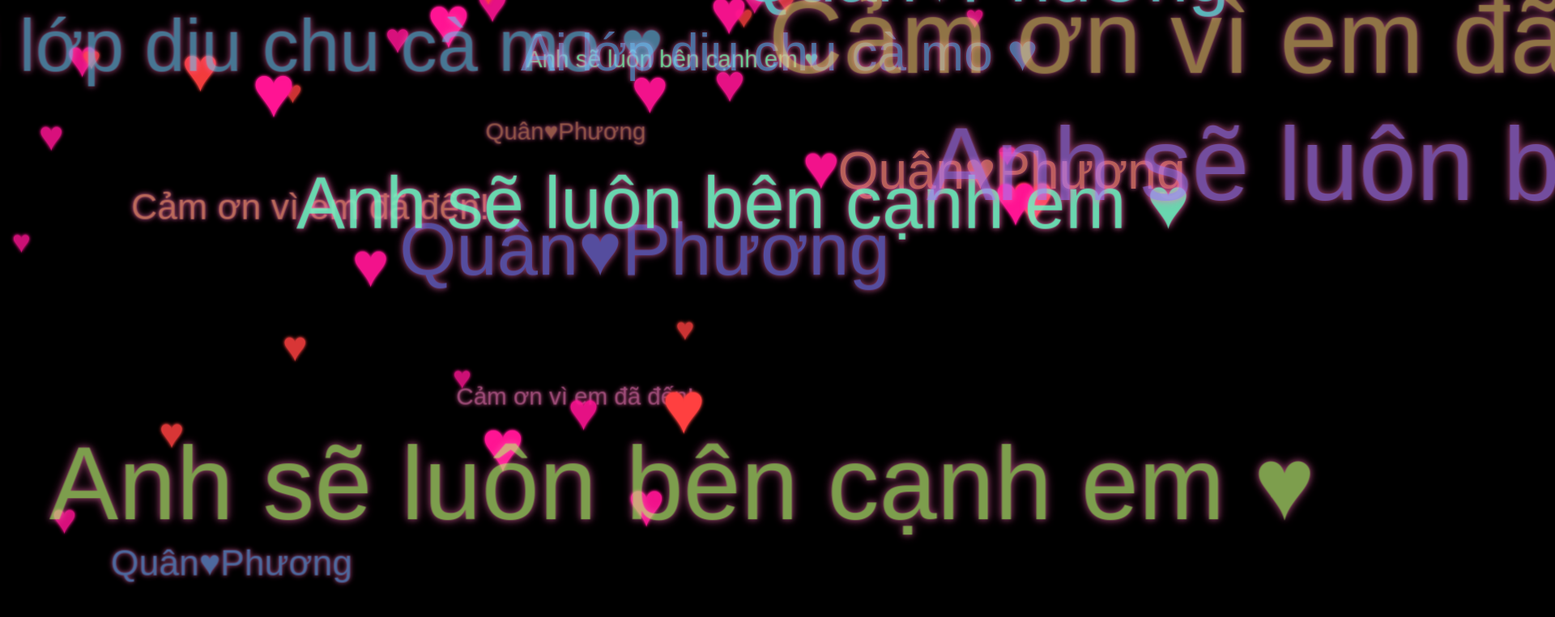
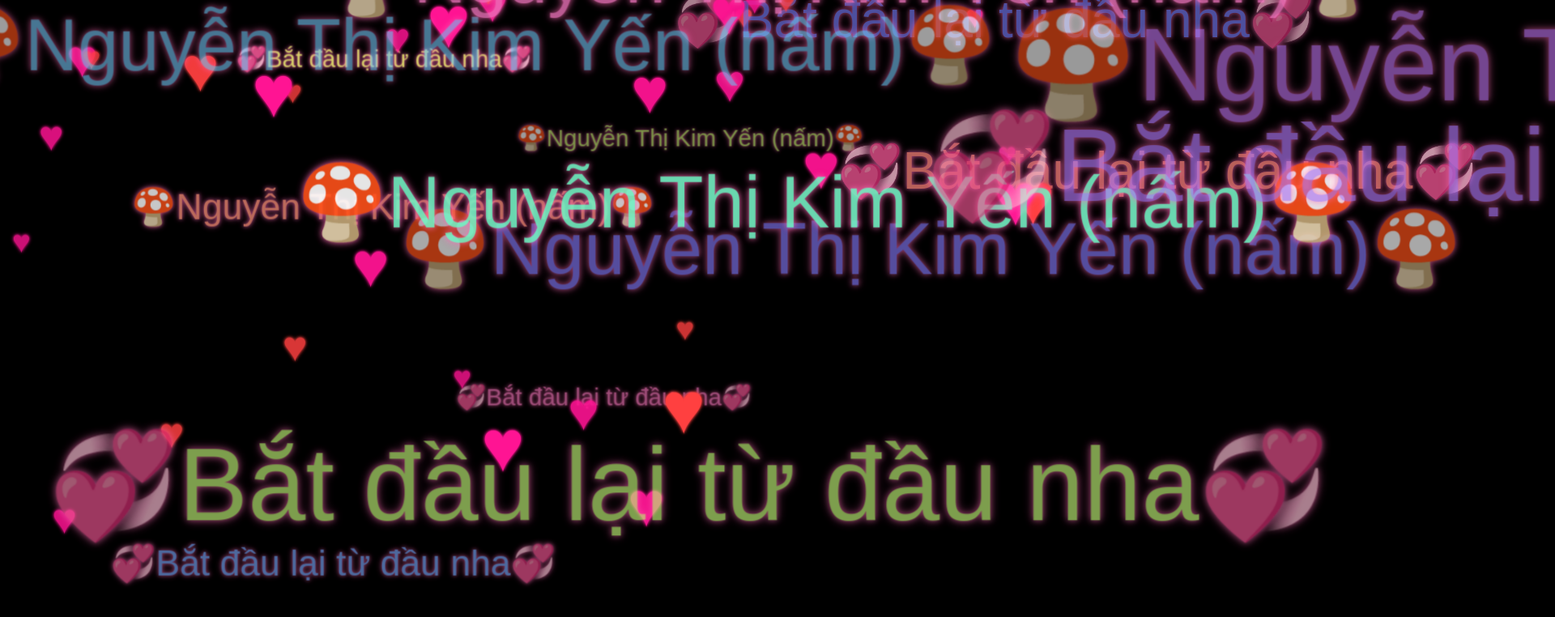
Before and after one commit to love-forever3/love23, a plain HTML site: page index.html in a window 1280 px wide. Shown: the top 762 px of the page at 81% size, 1920 px wide, since content can reach past the window. Drawn offline with Linux system fonts and the light colour scheme.

Commit message:
Update index.html

```diff
--- a/index.html
+++ b/index.html
@@ -129,15 +129,35 @@
 <body>
     <div id="scene"></div>
     <audio id="backgroundMusic" loop>
-        <source src="https://nhatlinh04.github.io/to_tinh_niu/Ni%20Ny%20C%20Anh%20Lyrics%20Video.mp3" type="audio/mpeg">
+        <source src="https://cdn.jsdelivr.net/gh/love-forever3/love23@main/phepmaumoi.mp3" type="audio/mpeg">
         Trình duyệt của bạn không hỗ trợ thẻ âm thanh.
     </audio>
     <script>
         const texts = [
-            "Cảm ơn vì em đã đến!",
-            "Ai lớp diu chu cà mo ♥",
-            "Anh sẽ luôn bên cạnh em ♥",
-            "Quân♥Phương"
+              "🍄Nguyễn Thị Kim Yến (nấm)🍄",
+  "💞Bắt đầu lại từ đầu nha💞",
+ "🍄Nguyễn Thị Kim Yến (nấm)🍄",
+  "💞Bắt đầu lại từ đầu nha💞",
+ "🍄Nguyễn Thị Kim Yến (nấm)🍄",
+  "💞Bắt đầu lại từ đầu nha💞",
+ "🍄Nguyễn Thị Kim Yến (nấm)🍄",
+  "💞Bắt đầu lại từ đầu nha💞",
+ "🍄Nguyễn Thị Kim Yến (nấm)🍄",
+  "💞Bắt đầu lại từ đầu nha💞",
+ "🍄Nguyễn Thị Kim Yến (nấm)🍄",
+  "💞Bắt đầu lại từ đầu nha💞",
+ "🍄Nguyễn Thị Kim Yến (nấm)🍄",
+  "💞Bắt đầu lại từ đầu nha💞",
+ "🍄Nguyễn Thị Kim Yến (nấm)🍄",
+  "💞Bắt đầu lại từ đầu nha💞",
+ "🍄Nguyễn Thị Kim Yến (nấm)🍄",
+  "💞Bắt đầu lại từ đầu nha💞",
+ "🍄Nguyễn Thị Kim Yến (nấm)🍄",
+  "💞Bắt đầu lại từ đầu nha💞",
+ "🍄Nguyễn Thị Kim Yến (nấm)🍄",
+  "💞Bắt đầu lại từ đầu nha💞",
+ "🍄Nguyễn Thị Kim Yến (nấm)🍄",
+  "💞Bắt đầu lại từ đầu nha💞",
         ];
 
         const scene = document.getElementById("scene");
```
